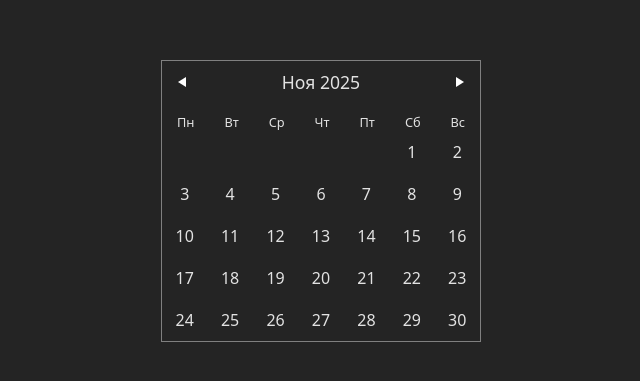
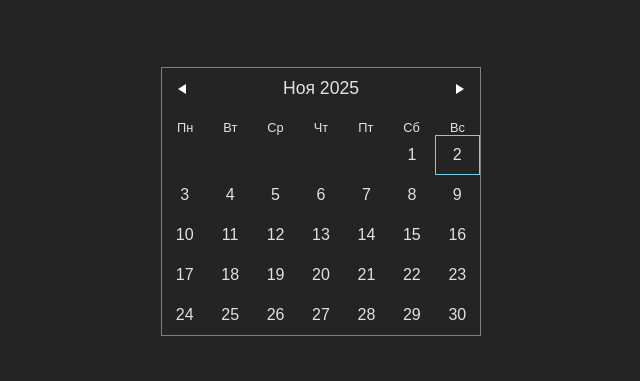
Before and after one commit to pros2s/vue-calc, a Vue app: page / in a window 1280 px wide. Shown: the part 199-580 px from the top of the page, without its empty margins (319-959 px from the left). Built offline with nearby package versions, Linux system fonts and the light colour scheme.

Commit message:
Day component

```diff
--- a/src/components/Calendar/Calendar.vue
+++ b/src/components/Calendar/Calendar.vue
@@ -1,10 +1,11 @@
 <script setup lang="ts">
-import Header from './Children/Header/Header.vue';
-import WeekDays from './Children/WeekDays/WeekDays.vue';
+import Header from './children/Header/Header.vue';
+import WeekDays from './children/WeekDays/WeekDays.vue';
 
-import { useCalendar,  } from './hooks/useCalendar';
+import { useCalendar } from './hooks/useCalendar';
 
 import { WEEK_DAYS } from './consts/weekDays';
+import Day from './children/Day/Day.vue';
 
 const {
   headerTitle,
@@ -13,6 +14,10 @@ const {
   nextMonth,
   selectDate
 } = useCalendar()
+
+const handleDayClick = (date: Date | null) => {
+  selectDate(date)
+}
 </script>
 
 <template>
@@ -21,35 +26,17 @@ const {
 
 		<WeekDays :week-days="WEEK_DAYS"/>
 
-		<!-- Month's days -->
 		<div class="days">
-			<button
-				v-for="(day, index) in calendarGrid"
-				:key="index"
+			<Day
+        v-for="(day, index) in calendarGrid"
+        :key="new Date().getTime() + index"
         :day="day"
-				:class="{ day: true, empty: !day }"
-        @click="selectDate(day?.date)"
-			>
-				{{ day?.day ?? '' }}
-			</button>
+        @click="handleDayClick"
+      />
 		</div>
 	</div>
 </template>
 
 <style scoped>
-.calendar {
-	max-width: 320px;
-	border: 1px solid gray;
-  margin: auto;
-}
-
-.days {
-	display: grid;
-	grid-template-columns: repeat(7, 1fr);
-}
-
-.day {
-  text-align: center;
-  padding: 10px;
-}
+@import './calendar.css'
 </style>
--- /dev/null
+++ b/src/components/Calendar/Children/Day/Day.vue
@@ -0,0 +1,28 @@
+<script setup lang="ts">
+import type { DayEmitsI, DayPropsI } from './DayTypes';
+
+const props = defineProps<DayPropsI>();
+const { date = null, day = '', isSelected = false, isToday = false } = props.day ?? {};
+
+const emit = defineEmits<DayEmitsI>();
+</script>
+
+<template>
+  <button
+    :class="{
+      day: true,
+      empty: !day,
+      today: isToday,
+      selected: isSelected,
+    }"
+    @click="emit('click', date)"
+    :aria-label="date?.toLocaleDateString('ru-RU')"
+    :aria-pressed="isSelected"
+  >
+    {{ day }}
+  </button>
+</template>
+
+<style>
+@import './day.css';
+</style>
--- /dev/null
+++ b/src/components/Calendar/Children/Day/DayTypes.ts
@@ -0,0 +1,9 @@
+import type { CalendarDayI } from '../../types/CalendarType';
+
+export interface DayPropsI {
+  day: CalendarDayI | null;
+}
+
+export interface DayEmitsI {
+  (evt: 'click', date: Date | null): void;
+}
--- /dev/null
+++ b/src/components/Calendar/Children/Day/day.css
@@ -0,0 +1,21 @@
+.day {
+  text-align: center;
+  padding: 10px;
+  border: 1px solid transparent;
+
+  &:hover {
+    background-color: #313131;
+  }
+
+  &.empty {
+    pointer-events: none;
+  }
+
+  &.today {
+    border: 1px solid #78cee6;
+  }
+
+  &.selected {
+    background-color: #0a87ff;
+  }
+}
--- a/src/components/Calendar/Children/Header/Header.vue
+++ b/src/components/Calendar/Children/Header/Header.vue
@@ -1,8 +1,8 @@
 <script setup lang="ts">
-import type { EmitsI, PropsI } from './HeaderTypes';
+import type { HeaderEmitsI, HeaderPropsI } from './HeaderTypes';
 
-defineProps<PropsI>();
-const emit = defineEmits<EmitsI>();
+defineProps<HeaderPropsI>();
+const emit = defineEmits<HeaderEmitsI>();
 </script>
 
 <template>
--- a/src/components/Calendar/Children/Header/HeaderTypes.ts
+++ b/src/components/Calendar/Children/Header/HeaderTypes.ts
@@ -1,8 +1,8 @@
-export interface PropsI {
+export interface HeaderPropsI {
   title: string;
 }
 
-export interface EmitsI {
+export interface HeaderEmitsI {
   (evt: 'prev'): void;
   (evt: 'next'): void;
 }
--- a/src/components/Calendar/Children/Header/header.css
+++ b/src/components/Calendar/Children/Header/header.css
@@ -10,14 +10,13 @@
   padding: 16px;
 
   transition: background-color 0.1s linear;
-}
 
-.nav-btn:hover .arrow {
+  &:hover {
+    background-color: #313131;
+
+    .arrow {
       transform: scale(1.3);
     }
-
-.nav-btn:hover {
-  background-color: #313131;
   }
 
   .arrow {
@@ -28,12 +27,13 @@
     border-bottom: 5px solid transparent;
 
     transition: transform 0.1s linear;
-}
 
-.left-arrow {
+    &.left-arrow {
       border-right: 8px solid #fff;
     }
 
-.right-arrow {
+    &.right-arrow {
       border-left: 8px solid #fff;
     }
+  }
+}
--- /dev/null
+++ b/src/components/Calendar/calendar.css
@@ -0,0 +1,10 @@
+.calendar {
+  max-width: 320px;
+  border: 1px solid gray;
+  margin: auto;
+}
+
+.days {
+  display: grid;
+  grid-template-columns: repeat(7, 1fr);
+}
--- a/src/components/Calendar/hooks/useCalendar.ts
+++ b/src/components/Calendar/hooks/useCalendar.ts
@@ -59,6 +59,7 @@ export const useCalendar = (initialDate: Date = new Date()) => {
       const date = new Date(year, month, day);
       date.setHours(0, 0, 0, 0);
       const isToday = date.getTime() === today.getTime();
+
       const isSelected = selectedDate.value?.getTime() === date.getTime();
 
       days.push({
@@ -72,9 +73,7 @@ export const useCalendar = (initialDate: Date = new Date()) => {
     return days;
   });
 
-  const selectDate = (date?: Date) => {
-    if (!date) return;
-
+  const selectDate = (date: Date | null) => {
     selectedDate.value = date;
 
     return date;
--- a/src/components/Calendar/types/CalendarType.ts
+++ b/src/components/Calendar/types/CalendarType.ts
@@ -14,7 +14,7 @@ export type MonthNameType =
   | 'Дек';
 
 export interface CalendarDayI {
-  date: Date;
+  date: Date | null;
   day: number;
   isToday: boolean;
   isSelected: boolean;
--- a/src/style.css
+++ b/src/style.css
@@ -1,5 +1,5 @@
 :root {
-  font-family: system-ui, Avenir, Helvetica, Arial, sans-serif;
+  font-family: Arial, sans-serif;
 
   color: rgba(255, 255, 255, 0.87);
   background-color: #242424;
```
Lines whose indentation alone changed are shown as unchanged.
